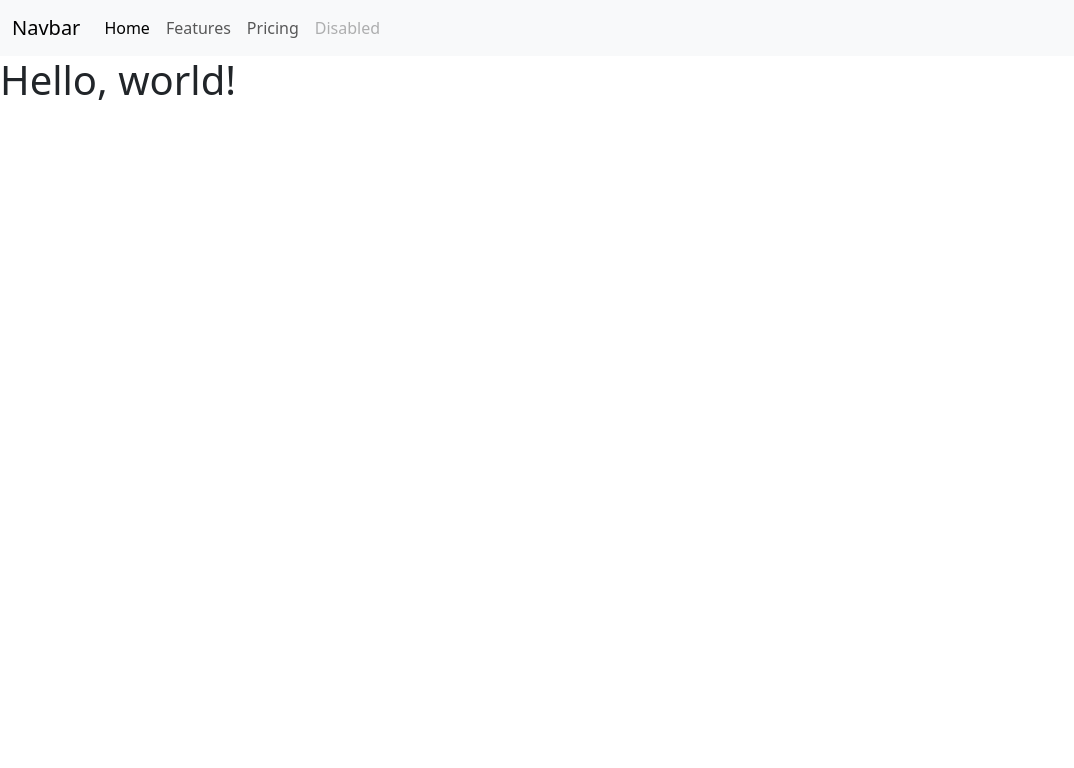
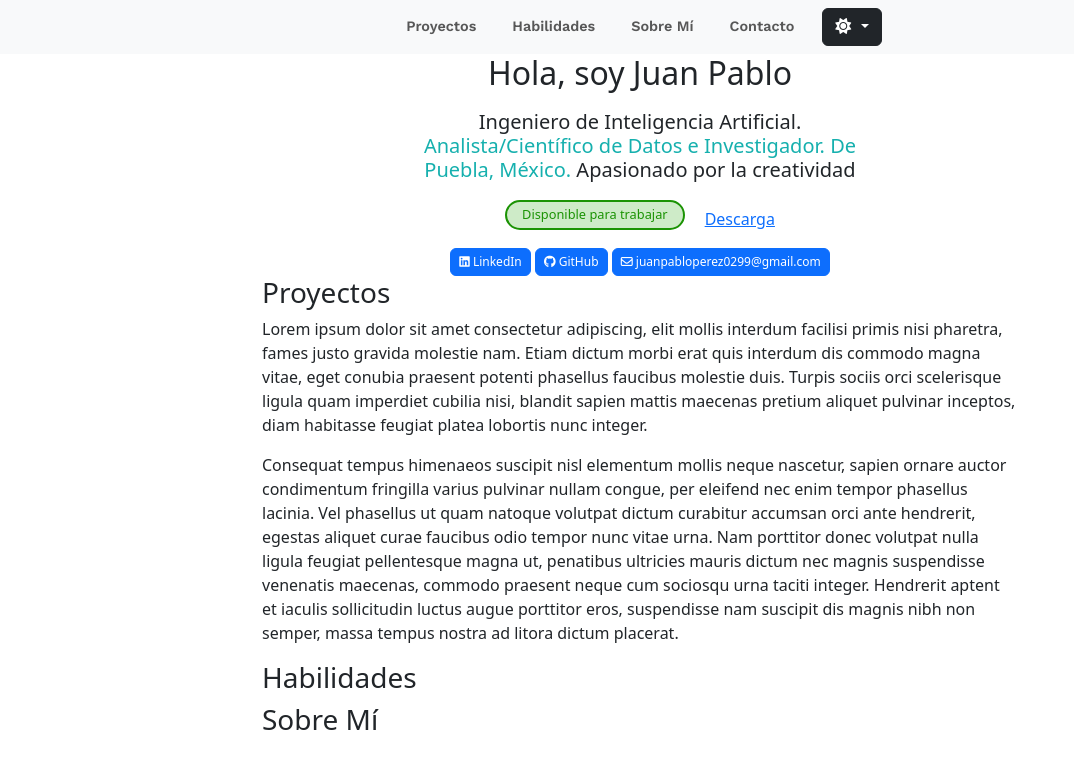
Before and after one commit to BraulioIAC/Portafolio-Pablo, a plain HTML site: page index.html in a window 1280 px wide. Shown: the whole page, without its empty margins (0-1074 px from the left). Drawn offline with nearby package versions, Linux system fonts and the light colour scheme.

Commit message:
Estructura general de la barra de navegación y contenido

```diff
--- a/assets/css/index.css
+++ b/assets/css/index.css
@@ -0,0 +1,47 @@
+.work-sans-navbar {
+    font-family: "Work Sans", sans-serif;
+    font-optical-sizing: auto;
+    font-weight: 600;
+    font-style: normal;
+    font-size: 0.9rem;
+  }
+
+#navbarNavAltMarkup{
+    width: 100%;
+    justify-content: center;
+}
+.navbar-nav{
+    gap: 20px;
+}
+
+.presentacion{
+    display: flex;
+    flex-direction: column;
+    justify-content: center;
+    align-items: center;
+    gap: 10px;
+}
+.presentacion h5{
+    width: 35vw;
+    text-align: center;
+}
+.disponible{
+    display: flex;
+    flex-direction: row;
+    justify-content: center !important;
+    align-items: center !important;
+    gap: 20px;
+}
+.estado{
+    padding: 5px 15px 5px 15px;
+    border-radius: 20px;
+    border: #1b9304 solid 2px;
+    background-color: #ceebc8;
+    color: #1b9304;
+    font-weight:500;
+    font-size: 0.8rem;
+}
+main{
+    padding-right: 15vw !important;
+    padding-left: 15vw !important;
+}
--- /dev/null
+++ b/assets/css/index_responsive.css
@@ -0,0 +1,3 @@
+#navbarNavAltMarkup{
+    text-align: center;
+}
--- a/index.html
+++ b/index.html
@@ -6,31 +6,85 @@
     <title>Juan Pablo</title>
     <link rel="icon" href="./assets/images/japon.png" type="image/png">
     <link rel="stylesheet" href="./assets/css/index.css">
+    <link rel="stylesheet" href="./assets/css/index_responsive.css">
+    <link rel="stylesheet" href="https://cdnjs.cloudflare.com/ajax/libs/font-awesome/6.0.0-beta3/css/all.min.css">
     <link href="https://cdn.jsdelivr.net/npm/bootstrap@5.3.3/dist/css/bootstrap.min.css" rel="stylesheet" integrity="sha384-QWTKZyjpPEjISv5WaRU9OFeRpok6YctnYmDr5pNlyT2bRjXh0JMhjY6hW+ALEwIH" crossorigin="anonymous">
+    <link href="https://fonts.googleapis.com/css2?family=Work+Sans:ital,wght@0,100..900;1,100..900&display=swap" rel="stylesheet">
+
   </head>
   <body>
 
     <header>
         <nav class="navbar navbar-expand-lg bg-body-tertiary">
             <div class="container-fluid">
-              <a class="navbar-brand" href="#">Navbar</a>
               <button class="navbar-toggler" type="button" data-bs-toggle="collapse" data-bs-target="#navbarNavAltMarkup" aria-controls="navbarNavAltMarkup" aria-expanded="false" aria-label="Toggle navigation">
                 <span class="navbar-toggler-icon"></span>
               </button>
               <div class="collapse navbar-collapse" id="navbarNavAltMarkup">
-                <div class="navbar-nav">
-                  <a class="nav-link active" aria-current="page" href="#">Home</a>
-                  <a class="nav-link" href="#">Features</a>
-                  <a class="nav-link" href="#">Pricing</a>
-                  <a class="nav-link disabled" aria-disabled="true">Disabled</a>
+                <div class="navbar-nav work-sans-navbar">
+                  <a class="nav-link" aria-current="page" href="#">Proyectos</a>
+                  <a class="nav-link" href="#">Habilidades</a>
+                  <a class="nav-link" href="#">Sobre Mí</a>
+                  <a class="nav-link" href="#">Contacto</a>
+                  <ul class="navbar-nav">
+                    <li class="nav-item dropdown">
+                      <button class="btn btn-dark dropdown-toggle" data-bs-toggle="dropdown" aria-expanded="false">
+                        <i class="fa-solid fa-sun"></i>
+                      </button>
+                      <ul class="dropdown-menu dropdown-menu-dark">
+                        <li><a class="dropdown-item" href="#">Action</a></li>
+                        <li><a class="dropdown-item" href="#">Another action</a></li>
+                        <li><a class="dropdown-item" href="#">Something else here</a></li>
+                      </ul>
+                    </li>
+                  </ul>
+
+                  </button>
                 </div>
               </div>
             </div>
           </nav>
     </header>
 
+    <div class="presentacion">
+        <h2>Hola, soy Juan Pablo</h2>
+        <h5>Ingeniero de Inteligencia Artificial. <span style="color: #16b0ae;">Analista/Científico de Datos e Investigador. De Puebla, México.</span> Apasionado por la creatividad</h5>
+        <div class="disponible">
+            <h6 class="estado">Disponible para trabajar</h6>
+            <a href="./assets/files/CV_Juan_Pablo_Pérez_Monje.pdf" download="">Descarga</a>
+        </div>
+        <div class="contacto-links">
+            <button type="button" class="btn btn-primary"
+                    style="--bs-btn-padding-y: .25rem; --bs-btn-padding-x: .5rem; --bs-btn-font-size: .75rem;">
+                    <i class="fa-brands fa-linkedin"></i>
+                    LinkedIn
+            </button>
+            <button type="button" class="btn btn-primary"
+                    style="--bs-btn-padding-y: .25rem; --bs-btn-padding-x: .5rem; --bs-btn-font-size: .75rem;">
+                    <i class="fa-brands fa-github"></i>
+                    GitHub
+            </button>
+            <button type="button" class="btn btn-primary"
+                style="--bs-btn-padding-y: .25rem; --bs-btn-padding-x: .5rem; --bs-btn-font-size: .75rem;">
+                <i class="fa-regular fa-envelope"></i>
+                juanpabloperez0299@gmail.com
+            </button>
+        </div>
+    </div>
 
-    <h1>Hello, world!</h1>
+    <main class="container">
+        <section>
+            <h3>Proyectos</h3>
+            <p>Lorem ipsum dolor sit amet consectetur adipiscing, elit mollis interdum facilisi primis nisi pharetra, fames justo gravida molestie nam. Etiam dictum morbi erat quis interdum dis commodo magna vitae, eget conubia praesent potenti phasellus faucibus molestie duis. Turpis sociis orci scelerisque ligula quam imperdiet cubilia nisi, blandit sapien mattis maecenas pretium aliquet pulvinar inceptos, diam habitasse feugiat platea lobortis nunc integer.</p> <p>Consequat tempus himenaeos suscipit nisl elementum mollis neque nascetur, sapien ornare auctor condimentum fringilla varius pulvinar nullam congue, per eleifend nec enim tempor phasellus lacinia. Vel phasellus ut quam natoque volutpat dictum curabitur accumsan orci ante hendrerit, egestas aliquet curae faucibus odio tempor nunc vitae urna. Nam porttitor donec volutpat nulla ligula feugiat pellentesque magna ut, penatibus ultricies mauris dictum nec magnis suspendisse venenatis maecenas, commodo praesent neque cum sociosqu urna taciti integer. Hendrerit aptent et iaculis sollicitudin luctus augue porttitor eros, suspendisse nam suscipit dis magnis nibh non semper, massa tempus nostra ad litora dictum placerat.</p>
+        </section>
+        <section>
+            <h3>Habilidades</h3>
+        </section>
+        <section>
+            <h3>Sobre Mí</h3>
+        </section>
+    </main>
+
     <script src="https://cdn.jsdelivr.net/npm/bootstrap@5.3.3/dist/js/bootstrap.bundle.min.js" integrity="sha384-YvpcrYf0tY3lHB60NNkmXc5s9fDVZLESaAA55NDzOxhy9GkcIdslK1eN7N6jIeHz" crossorigin="anonymous"></script>
   </body>
 </html>
```
